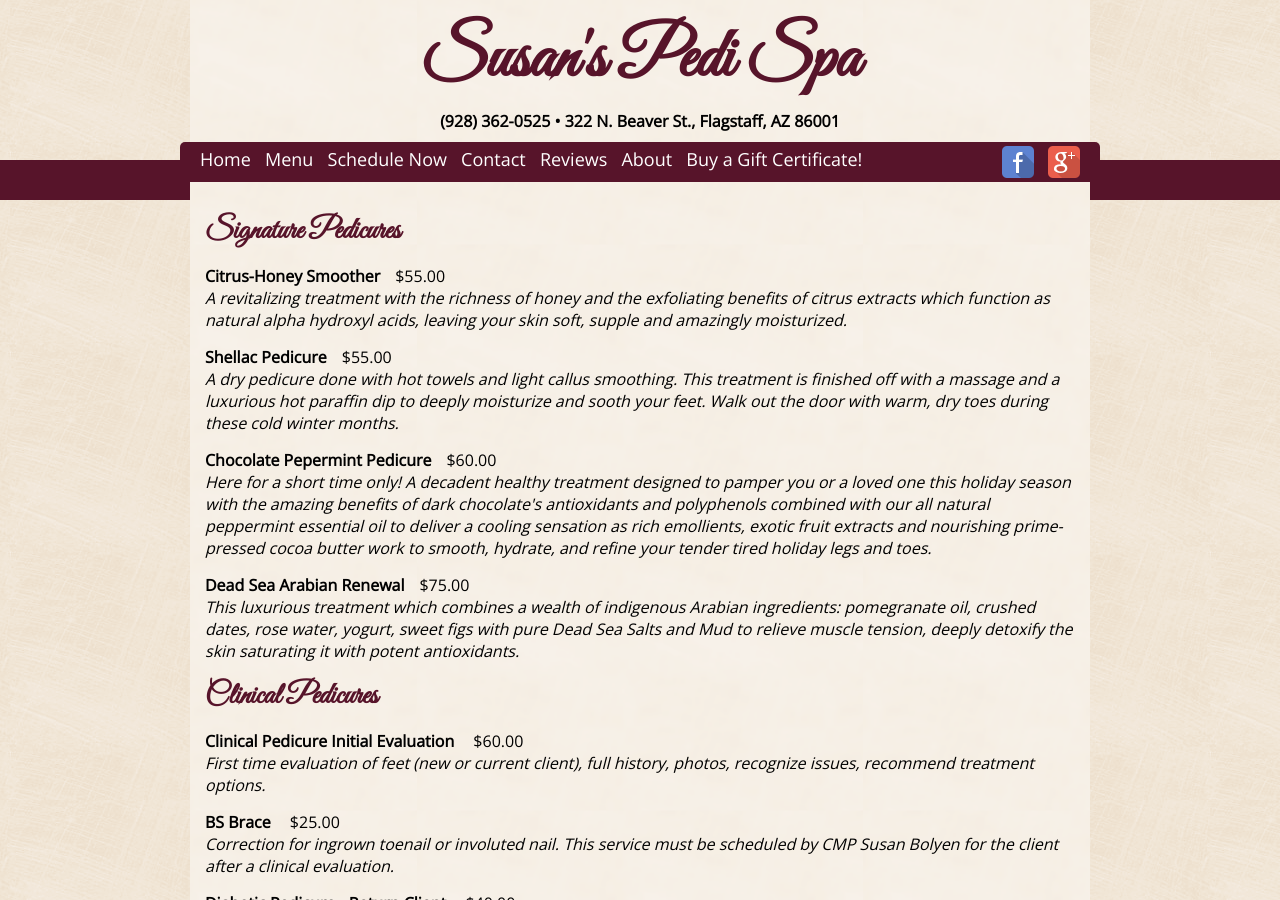
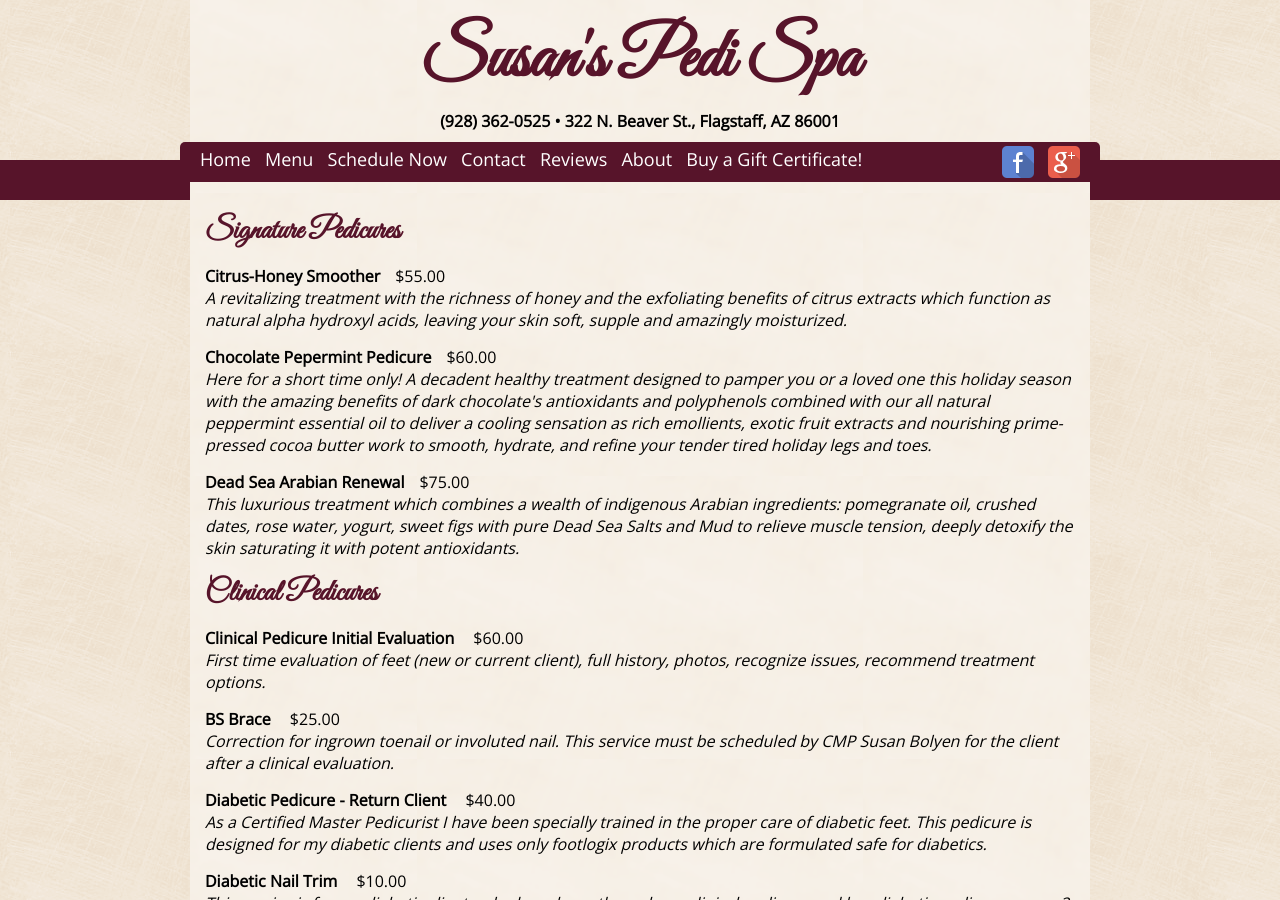
Before and after one commit to susanspedispa/susanspedispa.github.io, a Jekyll site: the page built from menu.html, in a window 1280 px wide and 900 px high. Built offline with Jekyll 4.4.1, drawn with Linux system fonts in a browser that asks for light colours.

Commit message:
Update menu.html

```diff
--- a/_includes/menu.html
+++ b/_includes/menu.html
@@ -4,10 +4,6 @@
 <div class="treatment">
 <span class="treatmentName">Citrus-Honey Smoother</span><span class="treatmentPrice">$55.00 </span>
 <div class="treatmentDescription">A revitalizing treatment with the richness of honey and the exfoliating benefits of citrus extracts which function as natural alpha hydroxyl acids, leaving your skin soft, supple and amazingly moisturized.</div>
-</div>
-<div class="treatment">
-<span class="treatmentName">Shellac Pedicure</span><span class="treatmentPrice">$55.00 </span>
-<div class="treatmentDescription">A dry pedicure done with hot towels and light callus smoothing. This treatment is finished off with a massage and a luxurious hot paraffin dip to deeply moisturize and sooth your feet. Walk out the door with warm, dry toes during these cold winter months.  </div>
 </div>
 <div class="treatment">
 <span class="treatmentName">Chocolate Pepermint Pedicure</span><span class="treatmentPrice">$60.00 </span>
@@ -88,8 +84,8 @@
 	<div class="treatmentDescription">Relaxing soak, trim and shape nails, cuticle clean up, callus smoothing, refreshing house flavored scrub and mask or moisturizing paraffin treatment, massage and polish.</div>
 	</div>
 	<div class="treatment">
-<span class="treatmentName">Shellac Pedicure</span><span class="treatmentPrice">$55.00 </span>
-<div class="treatmentDescription">A dry pedicure done with hot towels and light callus smoothing. This treatment is finished off with a massage and a luxurious hot paraffin dip to deeply moisturize and sooth your feet. Walk out the door with warm, dry toes during these cold winter months. </div>
+	<span class="treatmentName">Shellac Pedicure</span><span class="treatmentPrice">$55.00 </span>
+	<div class="treatmentDescription">A dry pedicure done with hot towels and light callus smoothing. This treatment is finished off with a massage and a luxurious hot paraffin dip to deeply moisturize and sooth your feet. Walk out the door with warm, dry toes during these cold winter months. </div>
 
 	</div>
 	<h3>Pedicure Add-ons</h3>
```
